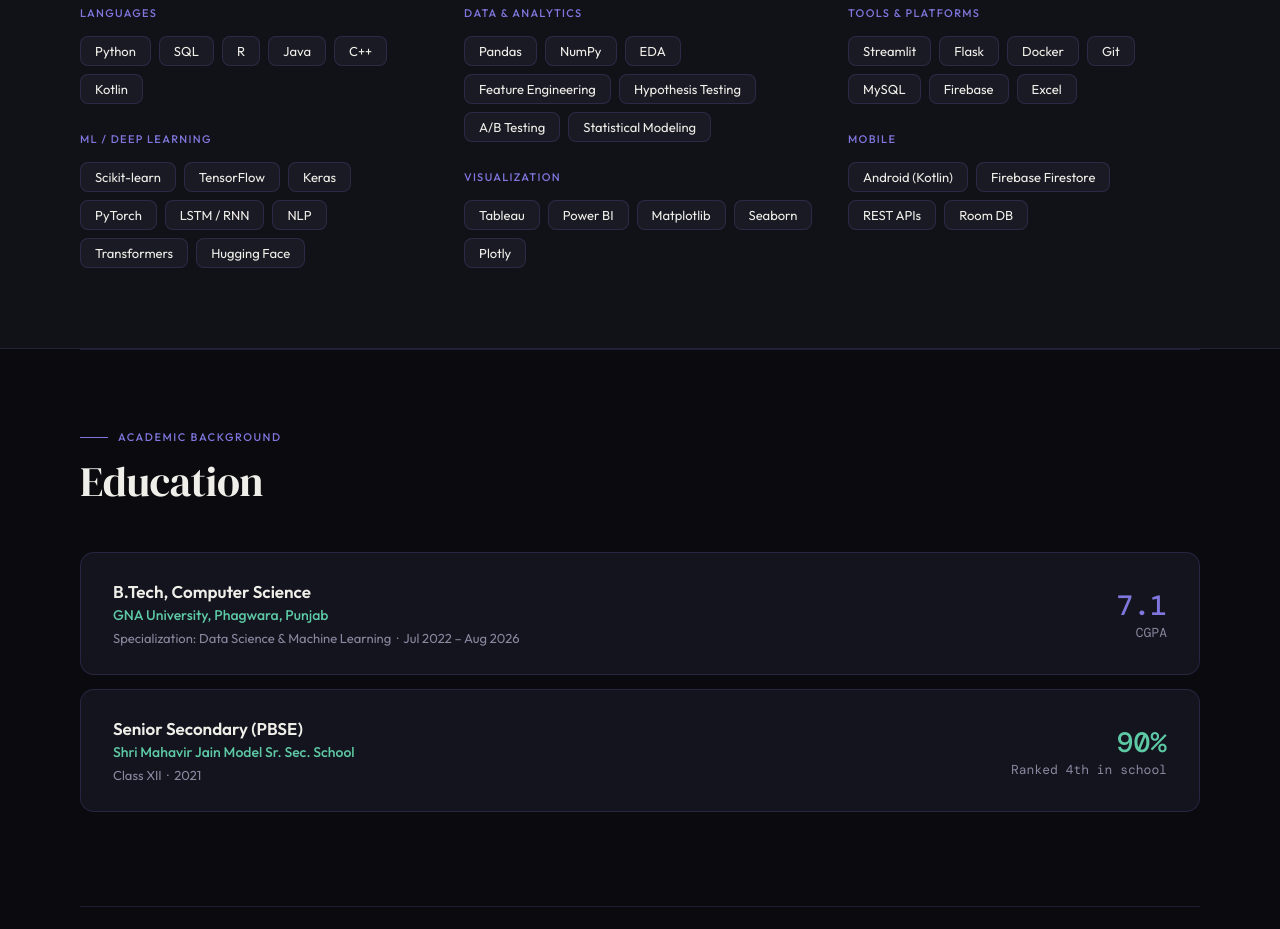
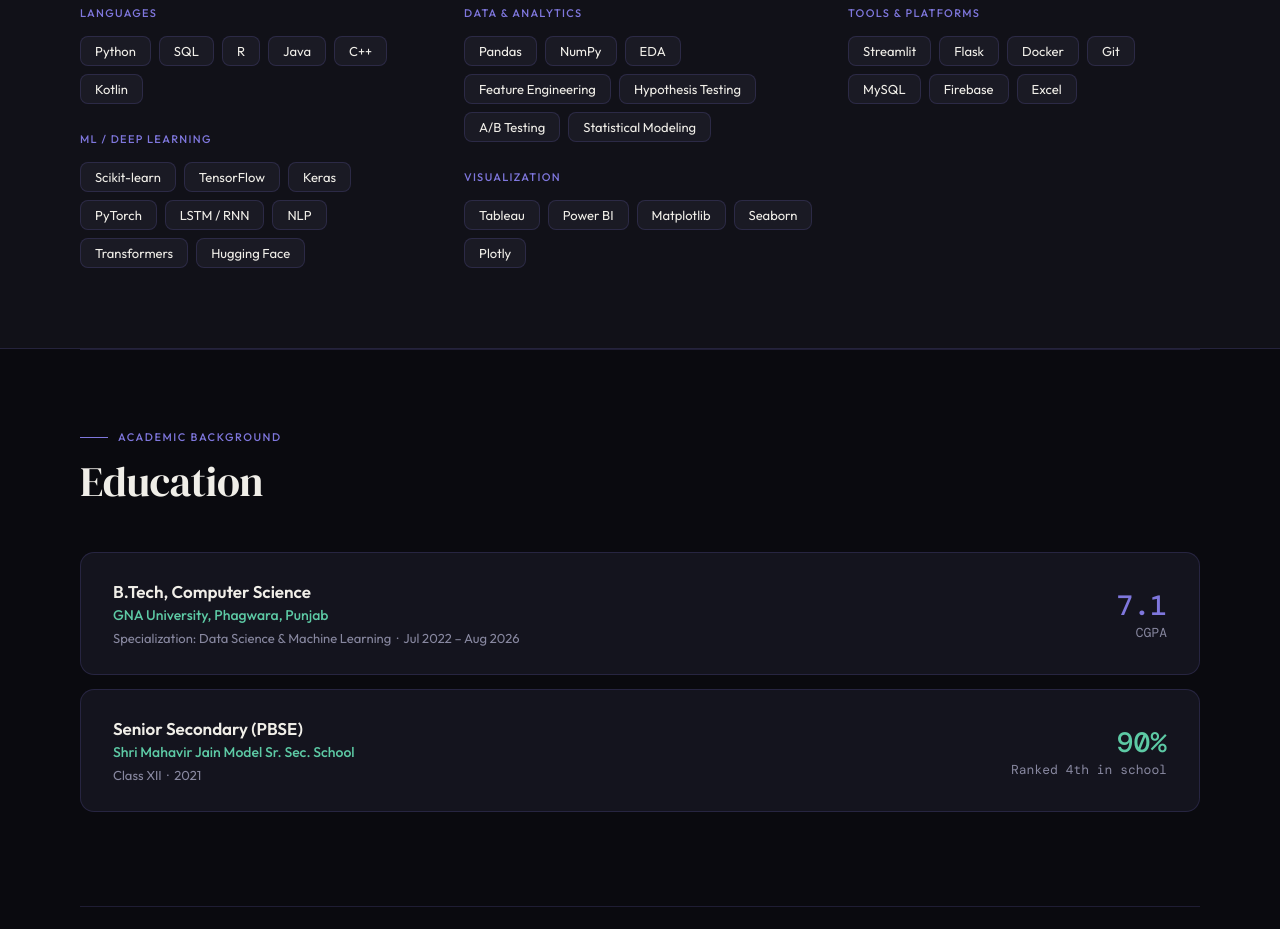
Before and after one commit to kumarAbhishek02/Porfolio, a plain HTML site: page index.html in a window 1280 px wide. Shown: the part 2860-3789 px from the top of the page. Drawn offline with nearby package versions, Linux system fonts and the light colour scheme.

Commit message:
Changes Done

```diff
--- a/index.html
+++ b/index.html
@@ -404,13 +404,6 @@
         <span class="skill-pill">Firebase</span>
         <span class="skill-pill">Excel</span>
       </div>
-      <div class="skill-group-title" style="margin-top:28px">Mobile</div>
-      <div class="skill-pills">
-        <span class="skill-pill">Android (Kotlin)</span>
-        <span class="skill-pill">Firebase Firestore</span>
-        <span class="skill-pill">REST APIs</span>
-        <span class="skill-pill">Room DB</span>
-      </div>
     </div>
   </div>
 </section>
```
